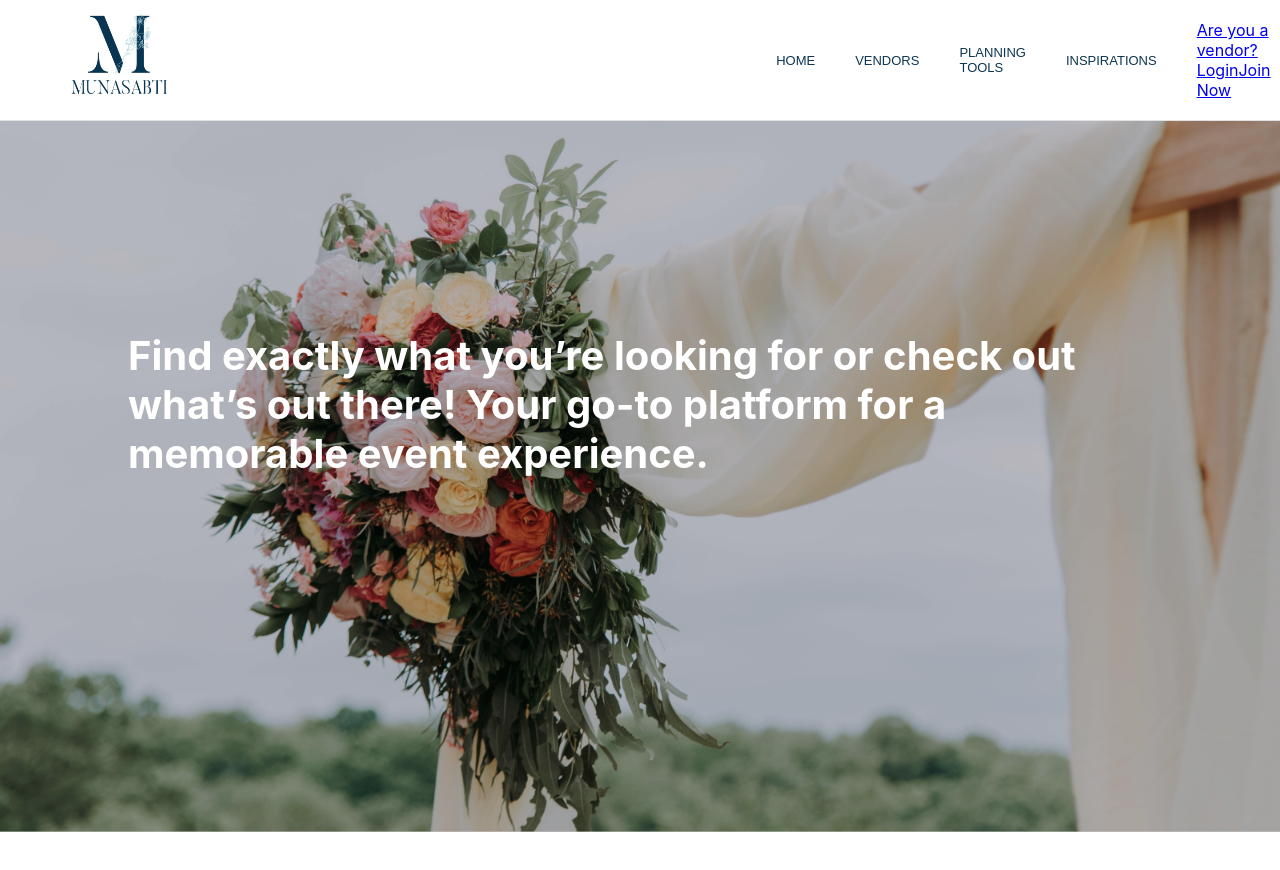
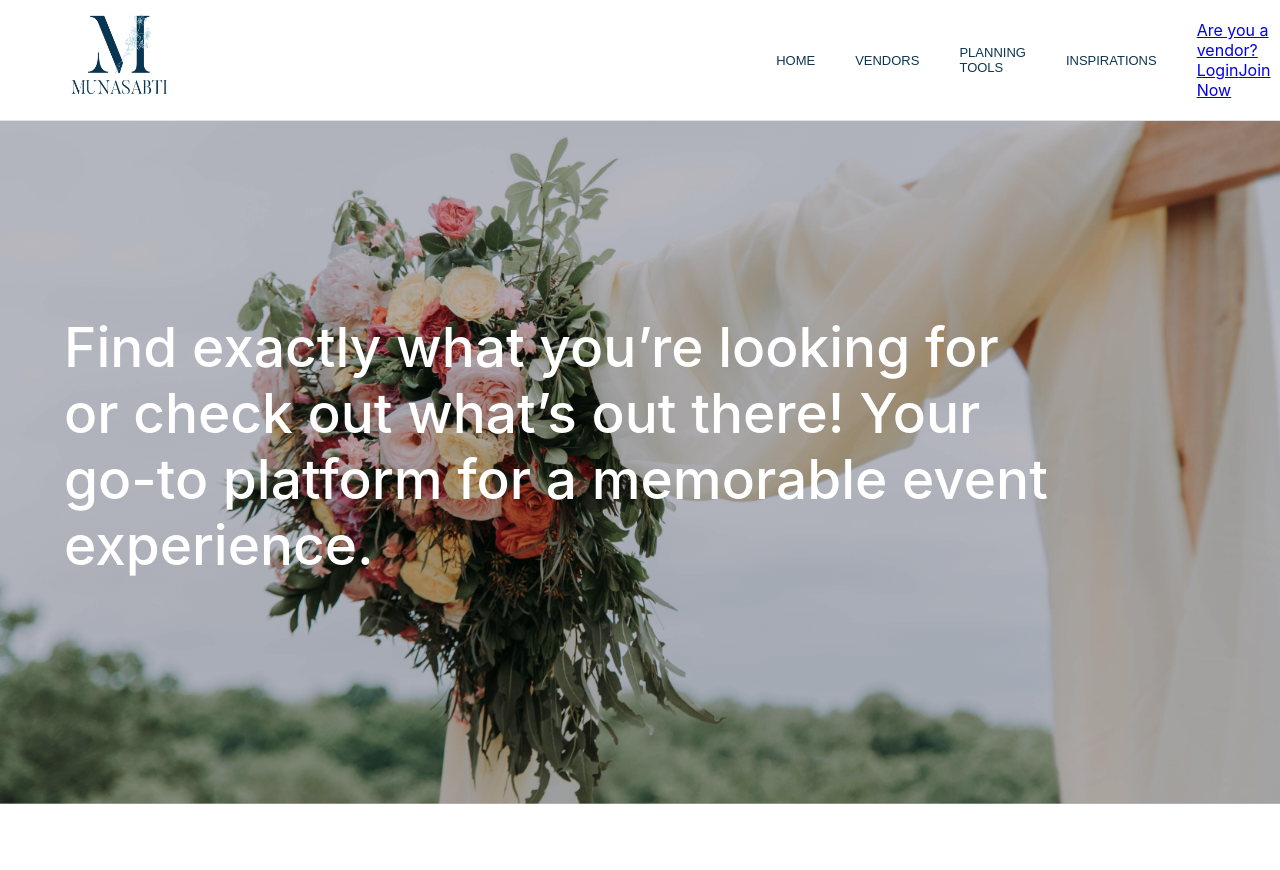
Before and after one commit to SaraBaassiri/Munasabti, a React (Create React App) app: page / in a window 1280 px wide. Shown: the top 870 px of the page. Built offline with nearby package versions, Linux system fonts and the light colour scheme; no server answers; a web font is replaced by a local one.

Commit message:
Update Home.css

```diff
--- a/src/Views/Public/Home/Home.css
+++ b/src/Views/Public/Home/Home.css
@@ -2,7 +2,7 @@
     text-align: start;
     font-size: 20px;
     margin-top: 20px;
-    height: 890px;
+    height: 95vh;
 }
 
 .Hero-image {
@@ -11,7 +11,7 @@
      rgba(0, 0, 0, 0.2)),
     url("/public/images/HeroBg.png");
 
-    height: 80%;
+    height: 90%;
     background-position: center;
     background-repeat: no-repeat;
     background-size: cover;
@@ -23,8 +23,14 @@
     flex-direction: column;
     justify-content: center;
     align-items: center;
-    height: 80%;
-    max-width: 1015px;
-    margin-left: 10%;
+    height: 90%;
+    max-width: 1000px;
+    margin-left: 5%;
     color: white;
-  }
+}
+
+.hero-text h1 {
+    font-size: 55px;
+    font-weight: 500;
+    margin-bottom: 0;
+}
```
